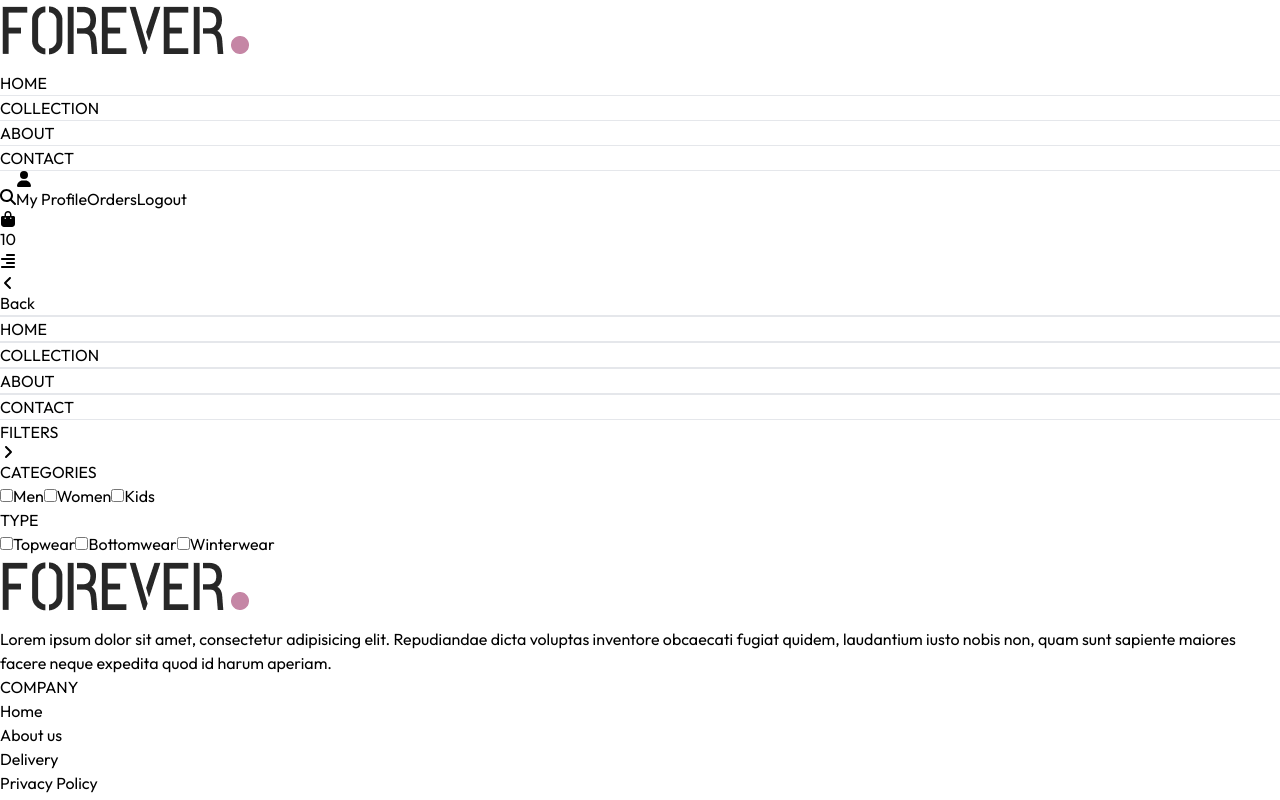
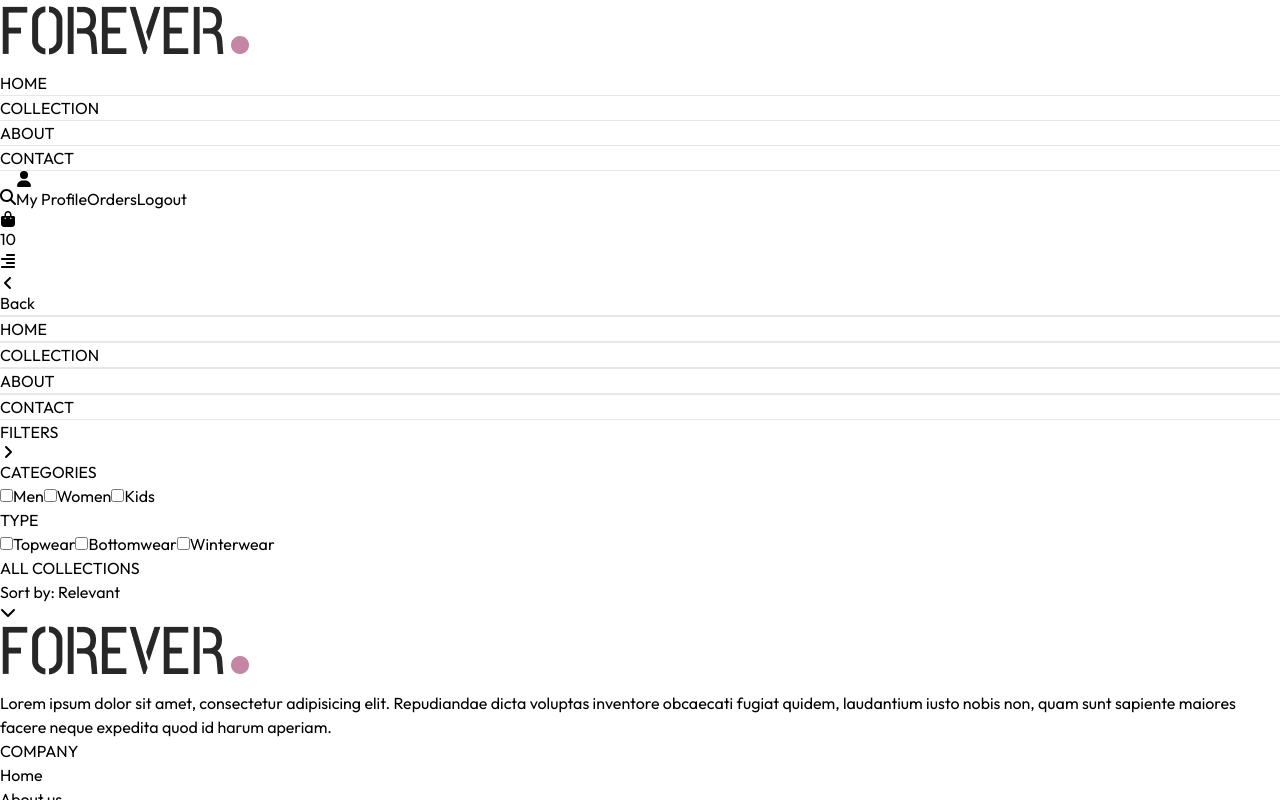
Before and after one commit to abelborit/fs-node-react-ecommerce, a React (Vite) app in the folder frontend/: page /#/collection in a window 1280 px wide. Shown: the top 800 px of the page. Built offline with nearby package versions, Linux system fonts and the light colour scheme.

Commit message:
[add] ProductSort

```diff
--- /dev/null
+++ b/frontend/src/components/ProductSort/index.tsx
@@ -0,0 +1,67 @@
+import { useState } from "react";
+import { FaChevronDown } from "react-icons/fa6";
+
+const sortOptions = [
+  {
+    value: "relevant",
+    label: "Sort by: Relevant",
+  },
+  {
+    value: "low-high",
+    label: "Sort by: Low to High",
+  },
+  {
+    value: "high-low",
+    label: "Sort by: High to Low",
+  },
+];
+
+export const ProductSort = () => {
+  const [isOpen, setIsOpen] = useState(false);
+  const [selectedOption, setSelectedOption] = useState(sortOptions[0]);
+
+  const handleSelectOption = (option: (typeof sortOptions)[number]) => {
+    setSelectedOption(option);
+    setIsOpen(false);
+  };
+
+  const handleToggleIsOpen = () => {
+    setIsOpen(!isOpen);
+  };
+
+  return (
+    <div className="relative w-48">
+      {/* Botón para abrir/cerrar el menú */}
+      <button
+        onClick={handleToggleIsOpen}
+        className="w-full flex items-center justify-between border border-gray-300 px-3 py-2 text-sm bg-white hover:bg-gray-100 transition"
+      >
+        {selectedOption.label}
+        <FaChevronDown
+          className={`text-gray-500 transition-transform duration-300 ease-in-out ${
+            isOpen ? "rotate-180" : ""
+          }`}
+        />
+      </button>
+
+      {/* Menú desplegable */}
+      {isOpen && (
+        <div className="absolute top-full left-0 w-full mt-1 bg-white border border-gray-300 shadow-lg rounded-md z-10">
+          {sortOptions.map((option) => (
+            <div
+              key={option.value}
+              onClick={() => handleSelectOption(option)}
+              className={`px-3 py-2 text-sm cursor-pointer hover:bg-gray-200 rounded-md ${
+                selectedOption.value === option.value
+                  ? "bg-gray-700 font-medium text-white hover:text-gray-700"
+                  : ""
+              }`}
+            >
+              {option.label}
+            </div>
+          ))}
+        </div>
+      )}
+    </div>
+  );
+};
--- a/frontend/src/pages/ecommerce/CollectionPage.tsx
+++ b/frontend/src/pages/ecommerce/CollectionPage.tsx
@@ -1,10 +1,22 @@
 import { FilterWrapper } from "../../components/FilterWrapper";
+import { TitleComponent } from "../../components/TitleComponent";
+import { ProductSort } from "../../components/ProductSort";
 
 export const CollectionPage = () => {
   return (
     <div className="flex flex-col sm:flex-row gap-1 sm:gap-10 pt-10 border-t">
       {/* Filter Options */}
       <FilterWrapper />
+
+      {/* Right Side */}
+      <div className="flex-1">
+        <div className="flex justify-between text-base sm:text-2xl mb-4">
+          <TitleComponent firstText="ALL" secondText="COLLECTIONS" />
+
+          {/* Product Sort */}
+          <ProductSort />
+        </div>
+      </div>
     </div>
   );
 };
```
